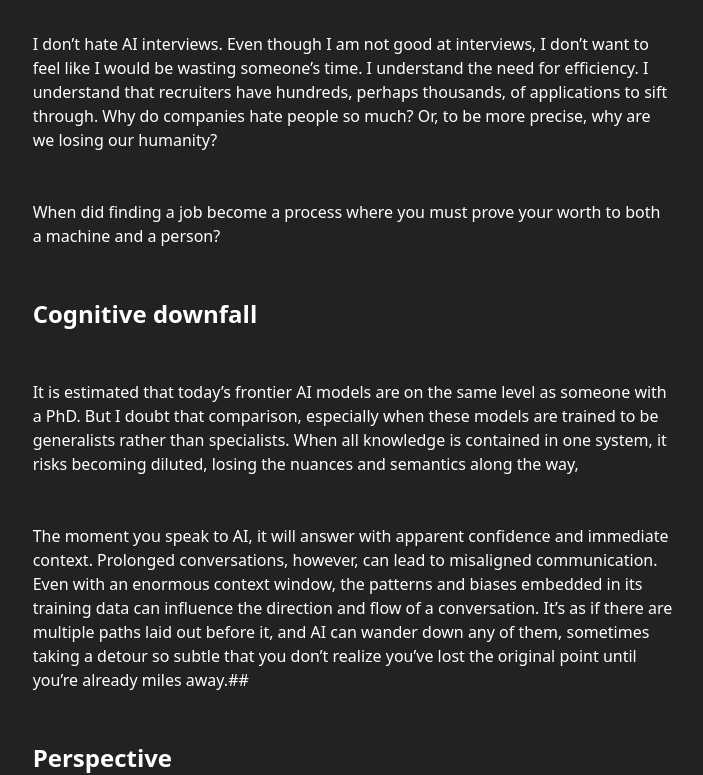
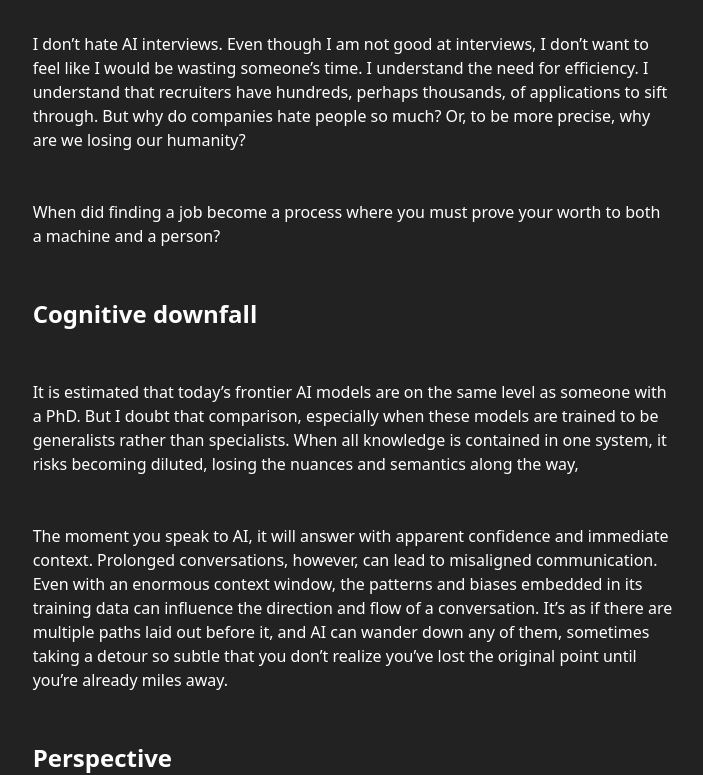
Before and after one commit to Jmr13/Jmr13.github.io, a Jekyll site: the page built from _posts/2026-10-15-am-i-ai.md, in a window 1280 px wide and 1400 px high, scrolled down 525 px. Shown: the part 227-1002 px from the top of the window, without its empty margins (287-990 px from the left). Built offline with Jekyll 4.4.1, drawn with Linux system fonts in a browser that asks for light colours.

Commit message:
Fixed type and added other info to pages

```diff
--- a/_posts/2026-10-15-am-i-ai.md
+++ b/_posts/2026-10-15-am-i-ai.md
@@ -12,7 +12,7 @@ I am not counting all the days when I had applied to numerous job postings. Coun
 
 Getting an invitation from a recruiter gives you a slight glimmer of hope that you can hardly imagine in this job market. For a brief moment, you feel seen. You feel like all those applications, all those hours spent tailoring your resume, and all that effort might finally amount to something. But your energy collapses in an instant when you realize you've been invited to an AI interview.
 
-I don't hate AI interviews. Even though I am not good at interviews, I don't want to feel like I would be wasting someone's time. I understand the need for efficiency. I understand that recruiters have hundreds, perhaps thousands, of applications to sift through. Why do companies hate people so much? Or, to be more precise, why are we losing our humanity?
+I don't hate AI interviews. Even though I am not good at interviews, I don't want to feel like I would be wasting someone's time. I understand the need for efficiency. I understand that recruiters have hundreds, perhaps thousands, of applications to sift through. But why do companies hate people so much? Or, to be more precise, why are we losing our humanity?
 
 When did finding a job become a process where you must prove your worth to both a machine and a person?
 
@@ -20,7 +20,7 @@ When did finding a job become a process where you must prove your worth to both
 
 It is estimated that today's frontier AI models are on the same level as someone with a PhD. But I doubt that comparison, especially when these models are trained to be generalists rather than specialists. When all knowledge is contained in one system, it risks becoming diluted, losing the nuances and semantics along the way,
 
-The moment you speak to AI, it will answer with apparent confidence and immediate context. Prolonged conversations, however, can lead to misaligned communication. Even with an enormous context window, the patterns and biases embedded in its training data can influence the direction and flow of a conversation. It's as if there are multiple paths laid out before it, and AI can wander down any of them, sometimes taking a detour so subtle that you don't realize you've lost the original point until you're already miles away.##
+The moment you speak to AI, it will answer with apparent confidence and immediate context. Prolonged conversations, however, can lead to misaligned communication. Even with an enormous context window, the patterns and biases embedded in its training data can influence the direction and flow of a conversation. It's as if there are multiple paths laid out before it, and AI can wander down any of them, sometimes taking a detour so subtle that you don't realize you've lost the original point until you're already miles away.
 
 ## Perspective
 
```
Also changed, not shown: about.md (+1 -0 lines), contact.md (+1 -1 lines).
